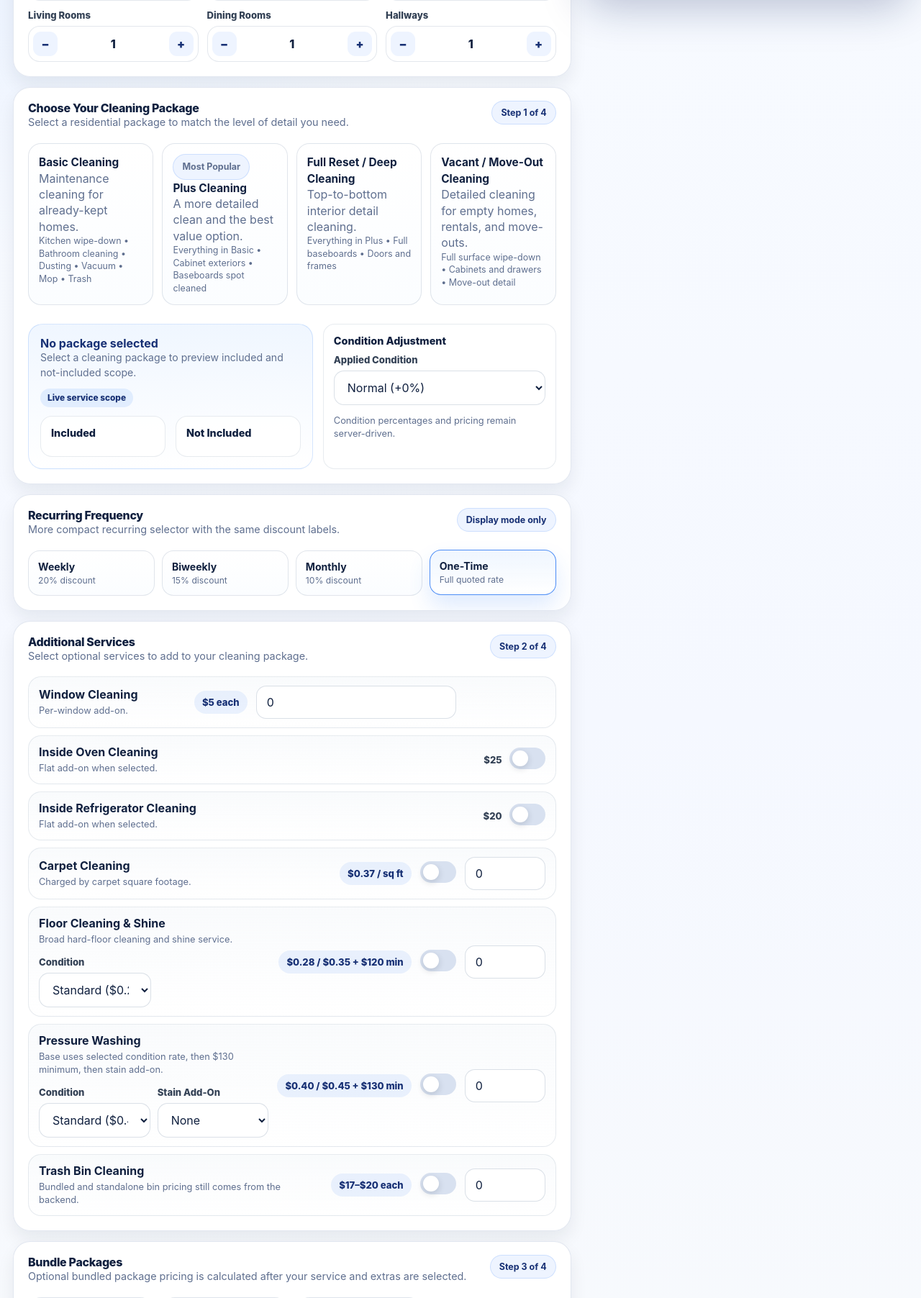
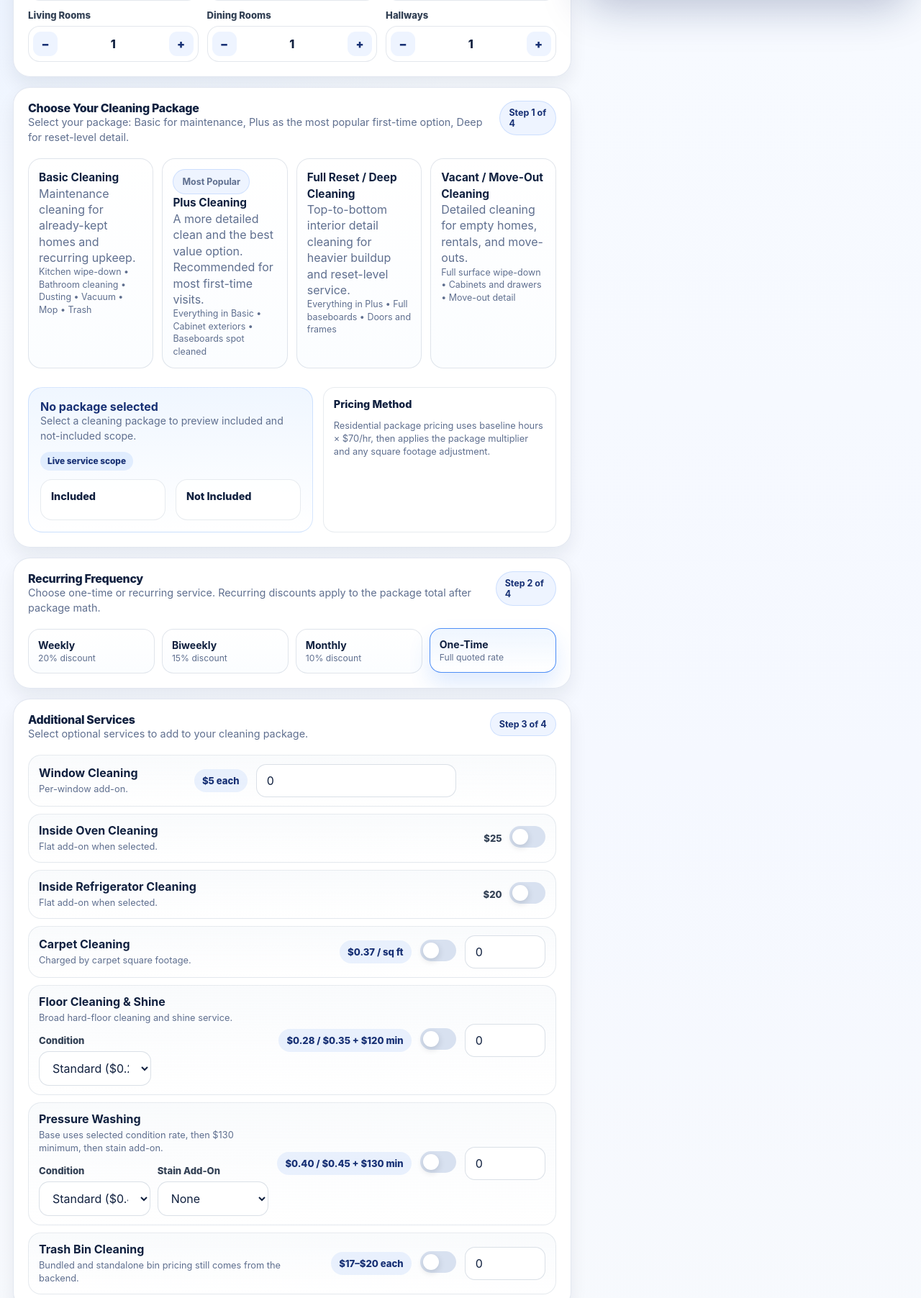
Before and after one commit to Ivan777Vidal-spec/CrystalWorksSolutionsCalc, a Flask app: page / in a window 1280 px wide. Shown: the part 460-2264 px from the top of the page at 72% size. Run offline with Flask 3, Linux system fonts and the light colour scheme.

Commit message:
Update residential package math and recurring quote breakdown

```diff
--- a/app.py
+++ b/app.py
@@ -44,9 +44,16 @@ RECURRING_DISCOUNTS = {
 
 RESIDENTIAL_MULTIPLIERS = {
     "basic": 1.00,
-    "first_time": 1.18,
+    "first_time": 1.20,
     "deep": 1.30,
     "vacant": 1.15,
+}
+
+RESIDENTIAL_BASELINE_HOURS = {
+    "basic": 3.5,
+    "first_time": 5.0,
+    "deep": 6.25,
+    "vacant": 5.0,
 }
 
 REALTOR_MULTIPLIERS = {
@@ -89,7 +96,7 @@ BUNDLE_DEFINITIONS = {
 RESIDENTIAL_SERVICE_DETAILS = {
     "basic": {
         "label": "Basic Cleaning",
-        "purpose": "Maintenance cleaning for already-kept homes.",
+        "purpose": "Maintenance cleaning for already-kept homes and recurring upkeep.",
         "includes": [
             "Kitchen wipe-down",
             "Bathroom cleaning",
@@ -108,7 +115,7 @@ RESIDENTIAL_SERVICE_DETAILS = {
     },
     "first_time": {
         "label": "Plus Cleaning",
-        "purpose": "A more detailed clean and the best value option.",
+        "purpose": "A more detailed clean and the best value option. Recommended for most first-time visits.",
         "includes": [
             "Everything in Basic",
             "Cabinet exteriors",
@@ -126,7 +133,7 @@ RESIDENTIAL_SERVICE_DETAILS = {
     },
     "deep": {
         "label": "Full Reset / Deep Cleaning",
-        "purpose": "Top-to-bottom interior detail cleaning.",
+        "purpose": "Top-to-bottom interior detail cleaning for heavier buildup and reset-level service.",
         "includes": [
             "Everything in Plus",
             "Full baseboards",
@@ -372,13 +379,28 @@ def build_residential_rows(base_subtotal, addon_total):
     rows = []
     for key, multiplier in RESIDENTIAL_MULTIPLIERS.items():
         label = RESIDENTIAL_SERVICE_DETAILS[key]["label"]
-        normal_price = max((base_subtotal * multiplier) + addon_total, MINIMUM_SERVICE_PRICE)
-        dirty_price = max((base_subtotal * multiplier * 1.10) + addon_total, MINIMUM_SERVICE_PRICE)
-        very_dirty_price = max((base_subtotal * multiplier * 1.20) + addon_total, MINIMUM_SERVICE_PRICE)
+        baseline_hours = RESIDENTIAL_BASELINE_HOURS.get(key, 0)
+        package_baseline = baseline_hours * RESIDENTIAL_RATE_PER_HOUR * multiplier
+        with_sqft = package_baseline * (1 + base_subtotal)
+        normal_price = max(with_sqft + addon_total, MINIMUM_SERVICE_PRICE)
         weekly_price = max(normal_price * (1 - RECURRING_DISCOUNTS["weekly"]), MINIMUM_SERVICE_PRICE)
         biweekly_price = max(normal_price * (1 - RECURRING_DISCOUNTS["biweekly"]), MINIMUM_SERVICE_PRICE)
         monthly_price = max(normal_price * (1 - RECURRING_DISCOUNTS["monthly"]), MINIMUM_SERVICE_PRICE)
-        rows.append({"key": key, "label": label, "normal": money(normal_price), "dirty": money(dirty_price), "very_dirty": money(very_dirty_price), "weekly": money(weekly_price), "biweekly": money(biweekly_price), "monthly": money(monthly_price), "purpose": RESIDENTIAL_SERVICE_DETAILS[key]["purpose"], "includes": RESIDENTIAL_SERVICE_DETAILS[key]["includes"], "not_included": RESIDENTIAL_SERVICE_DETAILS[key]["not_included"]})
+        rows.append({
+            "key": key,
+            "label": label,
+            "hours": money(baseline_hours),
+            "multiplier": multiplier,
+            "baseline_price": money(package_baseline),
+            "with_sqft": money(with_sqft),
+            "normal": money(normal_price),
+            "weekly": money(weekly_price),
+            "biweekly": money(biweekly_price),
+            "monthly": money(monthly_price),
+            "purpose": RESIDENTIAL_SERVICE_DETAILS[key]["purpose"],
+            "includes": RESIDENTIAL_SERVICE_DETAILS[key]["includes"],
+            "not_included": RESIDENTIAL_SERVICE_DETAILS[key]["not_included"],
+        })
     return rows
 
 
@@ -386,22 +408,22 @@ def calculate_residential(square_feet, bedrooms, bathrooms, kitchens, living_roo
     formula_units = residential_formula_units(bedrooms, bathrooms, kitchens, living_rooms, dining_rooms, hallways)
     base_price = formula_units * RESIDENTIAL_RATE_PER_HOUR
     sqft_adjustment = get_sqft_adjustment(square_feet)
-    base_subtotal = base_price * (1 + sqft_adjustment)
+    sqft_multiplier = (1 + sqft_adjustment)
     valid_service = chosen_service if chosen_service in RESIDENTIAL_MULTIPLIERS else ""
     if selected_bundle in BUNDLE_DEFINITIONS:
         valid_service = BUNDLE_DEFINITIONS[selected_bundle]["service"]
 
     addon_total, addon_details = calculate_addons(window_count, oven, fridge, carpet_sqft, pressure_sqft, bins, floor_care_sqft=floor_care_sqft, floor_care_condition=floor_care_condition, service_context="residential", pressure_condition=pressure_condition, pressure_stain_addon=pressure_stain_addon)
-    rows = build_residential_rows(base_subtotal, addon_total)
+    rows = build_residential_rows(sqft_adjustment, addon_total)
     chosen_row = next((row for row in rows if row["key"] == valid_service), None)
-    package_total = 0
+    package_total = 0.0
+    package_baseline_price = 0.0
+    sqft_adjustment_amount = 0.0
     recurring_lookup = {"weekly": 0, "biweekly": 0, "monthly": 0}
     if chosen_row:
         package_total = chosen_row["normal"]
-        if chosen_condition == "dirty":
-            package_total = chosen_row["dirty"]
-        elif chosen_condition == "very_dirty":
-            package_total = chosen_row["very_dirty"]
+        package_baseline_price = chosen_row["baseline_price"]
+        sqft_adjustment_amount = chosen_row["with_sqft"] - chosen_row["baseline_price"]
         recurring_lookup = {"weekly": round_to_clean_price(chosen_row["weekly"]), "biweekly": round_to_clean_price(chosen_row["biweekly"]), "monthly": round_to_clean_price(chosen_row["monthly"])}
     addon_summary = ", ".join(item for item, _ in addon_details) if addon_details else "None"
     individual_total = round_to_clean_price(package_total if chosen_row else addon_total)
@@ -427,21 +449,26 @@ def calculate_residential(square_feet, bedrooms, bathrooms, kitchens, living_roo
 
     recurring_map = {"weekly": RECURRING_DISCOUNTS["weekly"], "biweekly": RECURRING_DISCOUNTS["biweekly"], "monthly": RECURRING_DISCOUNTS["monthly"], "one_time": 0}
     recurring_pct = recurring_map.get(selected_frequency, 0)
-    recurring_discount_amount = round_to_clean_price(total_after_bundle * recurring_pct)
-    final_quote = round_to_clean_price(total_after_bundle - recurring_discount_amount)
+    recurring_discount_amount_raw = total_after_bundle * recurring_pct
+    final_quote_raw = max(total_after_bundle - recurring_discount_amount_raw, MINIMUM_SERVICE_PRICE)
+    recurring_discount_amount = round_to_clean_price(recurring_discount_amount_raw)
+    final_quote = round_to_clean_price(final_quote_raw)
 
     return {
         "square_feet": square_feet,
         "formula_units": money(formula_units),
         "base_price": money(base_price),
         "sqft_adjustment_pct": int(sqft_adjustment * 100),
+        "sqft_multiplier": money(sqft_multiplier),
+        "package_baseline_price": money(package_baseline_price),
+        "sqft_adjustment_amount": money(sqft_adjustment_amount),
         "addon_total": addon_total,
         "addon_details": addon_details,
         "rows": rows,
         "chosen_service": valid_service,
         "chosen_service_label": RESIDENTIAL_SERVICE_DETAILS[valid_service]["label"] if valid_service else "No package selected",
         "chosen_condition": chosen_condition,
-        "chosen_condition_label": {"normal": "Normal (+0%)", "dirty": "Dirty (+10%)", "very_dirty": "Very Dirty (+20%)"}[chosen_condition],
+        "chosen_condition_label": "Included in package pricing",
         "recurring_for_selected": recurring_lookup,
         "bundle_offer": chosen_bundle or best_bundle,
         "selected_bundle": chosen_bundle,
@@ -452,7 +479,9 @@ def calculate_residential(square_feet, bedrooms, bathrooms, kitchens, living_roo
         "total_after_bundle": total_after_bundle,
         "selected_frequency": selected_frequency,
         "recurring_discount_pct": int(recurring_pct * 100),
+        "recurring_discount_amount_raw": money(recurring_discount_amount_raw),
         "recurring_discount_amount": recurring_discount_amount,
+        "final_quote_raw": money(final_quote_raw),
         "final_quote": final_quote,
     }
 
--- a/templates/index.html
+++ b/templates/index.html
@@ -872,7 +872,7 @@
                         <div class="card-header inline-header">
                             <div>
                                 <h2 class="card-title">Choose Your Cleaning Package</h2>
-                                <p class="card-subtitle">Select a residential package to match the level of detail you need.</p>
+                                <p class="card-subtitle">Select your package: Basic for maintenance, Plus as the most popular first-time option, Deep for reset-level detail.</p>
                             </div>
                             <span class="section-chip">Step 1 of 4</span>
                         </div>
@@ -920,16 +920,9 @@
 
                                 <div class="compact-grid">
                                     <div class="checklist-card">
-                                        <h4>Condition Adjustment</h4>
-                                        <div class="field-group">
-                                            <label for="chosen_condition">Applied Condition</label>
-                                            <select class="select-input" id="chosen_condition" name="chosen_condition">
-                                                <option value="normal" {% if request.form.get('chosen_condition', 'normal') == 'normal' %}selected{% endif %}>Normal (+0%)</option>
-                                                <option value="dirty" {% if request.form.get('chosen_condition') == 'dirty' %}selected{% endif %}>Dirty (+10%)</option>
-                                                <option value="very_dirty" {% if request.form.get('chosen_condition') == 'very_dirty' %}selected{% endif %}>Very Dirty (+20%)</option>
-                                            </select>
-                                        </div>
-                                        <p class="helper-inline">Condition percentages and pricing remain server-driven.</p>
+                                        <h4>Pricing Method</h4>
+                                        <p class="helper-inline">Residential package pricing uses baseline hours × $70/hr, then applies the package multiplier and any square footage adjustment.</p>
+                                        <input type="hidden" name="chosen_condition" value="normal">
                                     </div>
                                 </div>
                             </div>
@@ -940,9 +933,9 @@
                         <div class="card-header inline-header">
                             <div>
                                 <h2 class="card-title">Recurring Frequency</h2>
-                                <p class="card-subtitle">More compact recurring selector with the same discount labels.</p>
-                            </div>
-                            <span class="section-chip">Display mode only</span>
+                                <p class="card-subtitle">Choose one-time or recurring service. Recurring discounts apply to the package total after package math.</p>
+                            </div>
+                            <span class="section-chip">Step 2 of 4</span>
                         </div>
                         <div class="card-body">
                             <div class="frequency-grid" id="frequency_cards">
@@ -970,7 +963,7 @@
                                 <h2 class="card-title">Additional Services</h2>
                                 <p class="card-subtitle">Select optional services to add to your cleaning package.</p>
                             </div>
-                            <span class="section-chip">Step 2 of 4</span>
+                            <span class="section-chip">Step 3 of 4</span>
                         </div>
                         <div class="card-body">
                             <div class="addon-list">
@@ -1103,7 +1096,7 @@
                                 <h2 class="card-title">Bundle Packages</h2>
                                 <p class="card-subtitle">Optional bundled package pricing is calculated after your service and extras are selected.</p>
                             </div>
-                            <span class="section-chip">Step 3 of 4</span>
+                            <span class="section-chip">Step 4 of 4</span>
                         </div>
                         <div class="card-body">
                             <input type="hidden" name="selected_bundle" id="selected_bundle" value="{{ request.form.get('selected_bundle', '') }}">
@@ -1156,16 +1149,17 @@
                         <div class="summary-box">
                             <h4>Selection Overview</h4>
                             <div class="summary-row"><span>Cleaning Package</span><strong>{{ residential_result.chosen_service_label }}</strong></div>
-                            <div class="summary-row"><span>Recurring Frequency</span><strong id="selected_frequency_label">{{ selected_display_frequency }}</strong></div>
-                            <div class="summary-row"><span>Condition</span><strong>{{ residential_result.chosen_condition_label }}</strong></div>
+                            <div class="summary-row"><span>Recurring Frequency</span><strong>{{ selected_display_frequency }}</strong></div>
                             <div class="summary-row"><span>Property Size</span><strong>{{ residential_result.square_feet }} sq ft</strong></div>
                         </div>
                         <div class="summary-box">
                             <h4>Price Breakdown</h4>
-                            <div class="price-row"><span>Base Formula Units</span><strong>{{ residential_result.formula_units }}</strong></div>
+                            <div class="price-row"><span>Selected Package</span><strong>{{ residential_result.chosen_service_label }}</strong></div>
+                            <div class="price-row"><span>Baseline Package Price</span><strong>${{ '%.2f'|format(residential_result.package_baseline_price) }}</strong></div>
+                            <div class="price-row"><span>Sq Ft Adjustment ({{ residential_result.sqft_adjustment_pct }}%)</span><strong>${{ '%.2f'|format(residential_result.sqft_adjustment_amount) }}</strong></div>
                             <div class="price-row"><span>Add-Ons</span><strong>${{ '%.2f'|format(residential_result.addon_total) }}</strong></div>
                             <div class="price-row"><span>Minimum Protection</span><strong>${{ '%.0f'|format(pricing_snapshot.minimum_service_price) }}</strong></div>
-                            <div class="price-row"><span>Original Subtotal</span><strong>${{ '%.2f'|format(residential_result.subtotal_before_bundle) }}</strong></div>
+                            <div class="price-row"><span>Subtotal Before Bundle</span><strong>${{ '%.2f'|format(residential_result.subtotal_before_bundle) }}</strong></div>
                             {% if residential_result.selected_bundle %}
                             <div class="price-row"><span>Selected Bundle</span><strong>{{ residential_result.selected_bundle.name }}</strong></div>
                             <div class="price-row"><span>Original Price</span><strong>${{ '%.2f'|format(residential_result.selected_bundle.original_price) }}</strong></div>
@@ -1173,8 +1167,9 @@
                             <div class="price-row"><span>You Save</span><strong>${{ '%.2f'|format(residential_result.bundle_discount_amount) }}</strong></div>
                             <div class="price-row"><span>Final Bundle Price</span><strong>${{ '%.2f'|format(residential_result.total_after_bundle) }}</strong></div>
                             {% endif %}
+                            <div class="price-row"><span>Recurring Frequency</span><strong id="selected_frequency_label">{{ selected_display_frequency }}</strong></div>
                             <div class="price-row"><span>Recurring Discount</span><strong>{{ residential_result.recurring_discount_pct }}%</strong></div>
-                            <div class="price-row"><span>Recurring Savings</span><strong>${{ '%.2f'|format(residential_result.recurring_discount_amount) }}</strong></div>
+                            <div class="price-row"><span>Recurring Savings</span><strong>${{ '%.2f'|format(residential_result.recurring_discount_amount_raw) }}</strong></div>
                             <div class="price-row"><span>Final Rounded Quote</span><strong>${{ '%.2f'|format(residential_result.final_quote) }}</strong></div>
                         </div>
                         <div class="summary-box">
@@ -1225,18 +1220,20 @@
                                 <thead>
                                     <tr>
                                         <th>Service</th>
-                                        <th>Normal</th>
-                                        <th>Dirty</th>
-                                        <th>Very Dirty</th>
+                                        <th>Hours</th>
+                                        <th>Baseline</th>
+                                        <th>With Sq Ft</th>
+                                        <th>Current Total</th>
                                     </tr>
                                 </thead>
                                 <tbody>
                                     {% for row in residential_result.rows %}
                                     <tr>
                                         <td><strong>{{ row.label }}</strong></td>
+                                        <td>{{ row.hours }}</td>
+                                        <td>${{ '%.2f'|format(row.baseline_price) }}</td>
+                                        <td>${{ '%.2f'|format(row.with_sqft) }}</td>
                                         <td>${{ '%.2f'|format(row.normal) }}</td>
-                                        <td>${{ '%.2f'|format(row.dirty) }}</td>
-                                        <td>${{ '%.2f'|format(row.very_dirty) }}</td>
                                     </tr>
                                     {% endfor %}
                                 </tbody>
```
